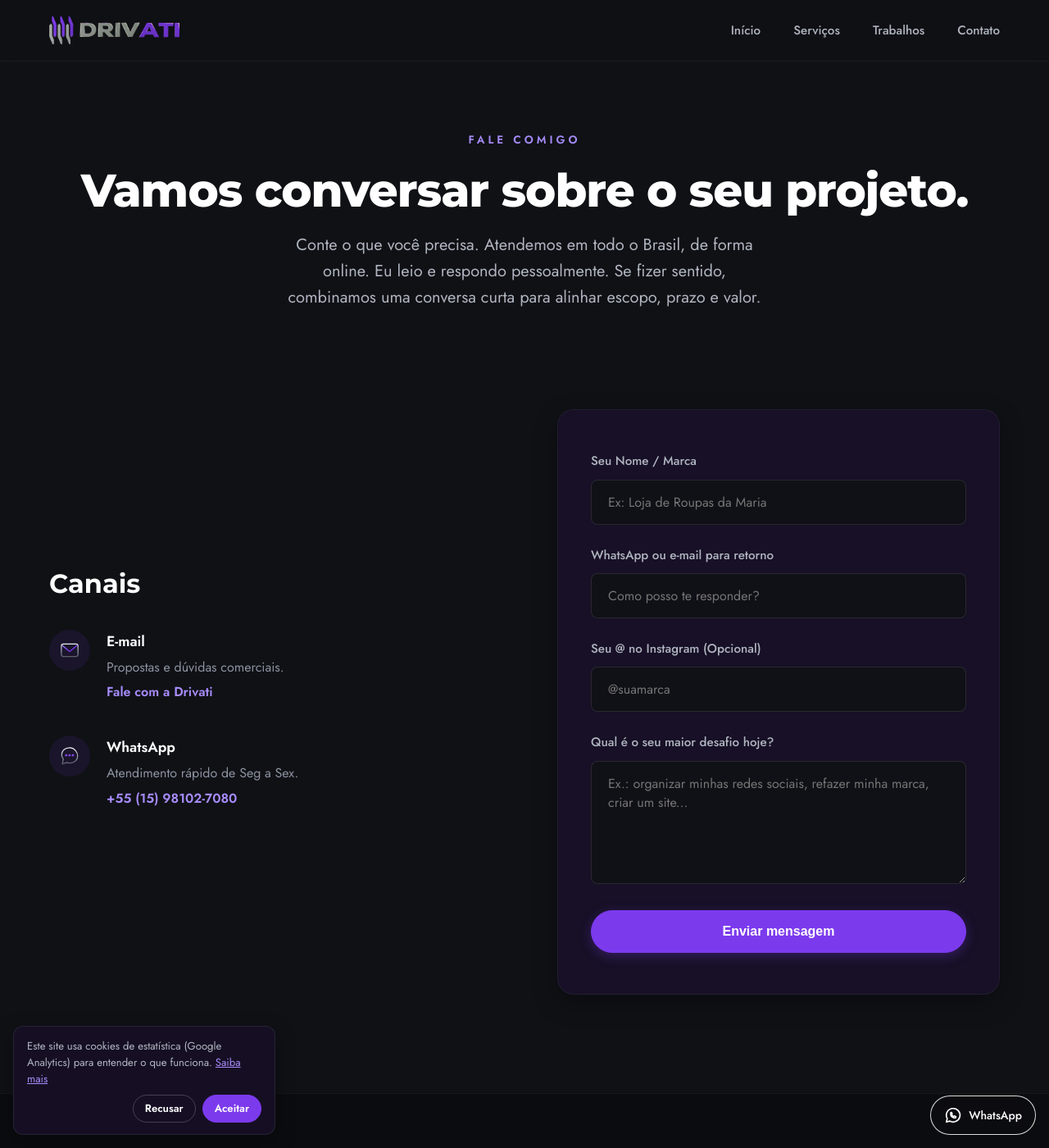
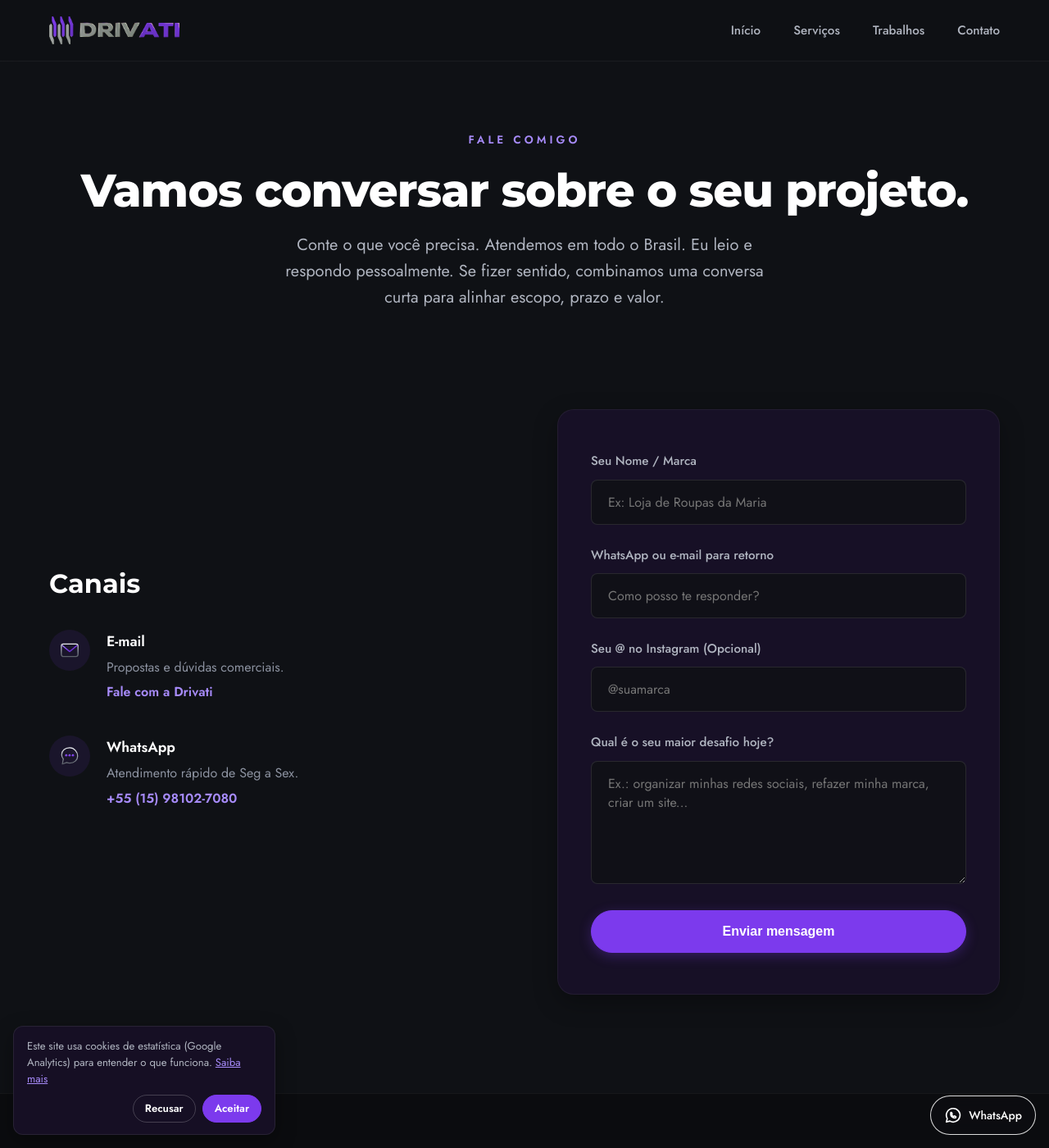
Before and after one commit to pedrosajrdigital/Drivati, a Jekyll site: the page built from contato.html, in a window 1280 px wide and 1400 px high. Shown: the whole window at 82% size. Built offline with Jekyll 4.4.1, drawn with Linux system fonts in a browser that asks for light colours; some of the changed text lies outside the part shown.

Commit message:
Texto de atendimento sem 'de forma online'
Co-Authored-By: Claude Sonnet 5.5 <noreply@anthropic.com>
Claude-Session: https://claude.ai/code/session_01RjAyFE22sfAnTy89Y7pjqg

```diff
--- a/_includes/footer.html
+++ b/_includes/footer.html
@@ -4,7 +4,7 @@
 
             <div class="footer-brand">
                 <img src="{{ '/assets/img/logo-drivati.png' | relative_url }}" alt="Drivati" height="40" class="footer-logo">
-                <p>Mídias sociais, arte, conteúdo e sites para pequenas e médias empresas. Um responsável por cada projeto, com valor justo e prazo combinado. Atendemos em todo o Brasil, de forma online.</p>
+                <p>Mídias sociais, arte, conteúdo e sites para pequenas e médias empresas. Um responsável por cada projeto, com valor justo e prazo combinado. Atendemos em todo o Brasil.</p>
                 <a href="mailto:junior@pedrosajr.com.br" style="color: #ffffff; text-decoration: none; font-weight: 500; border-bottom: 1px solid #ffffff; padding-bottom: 2px;">Fale com a Drivati</a>
             </div>
 
--- a/contato.html
+++ b/contato.html
@@ -8,7 +8,7 @@ css: contato
         <div class="container">
             <span class="overline">Fale comigo</span>
             <h1 class="page-title">Vamos conversar sobre o seu projeto.</h1>
-            <p class="page-subtitle">Conte o que você precisa. Atendemos em todo o Brasil, de forma online. Eu leio e respondo pessoalmente. Se fizer sentido, combinamos uma conversa curta para alinhar escopo, prazo e valor.</p>
+            <p class="page-subtitle">Conte o que você precisa. Atendemos em todo o Brasil. Eu leio e respondo pessoalmente. Se fizer sentido, combinamos uma conversa curta para alinhar escopo, prazo e valor.</p>
         </div>
     </section>
 
```
